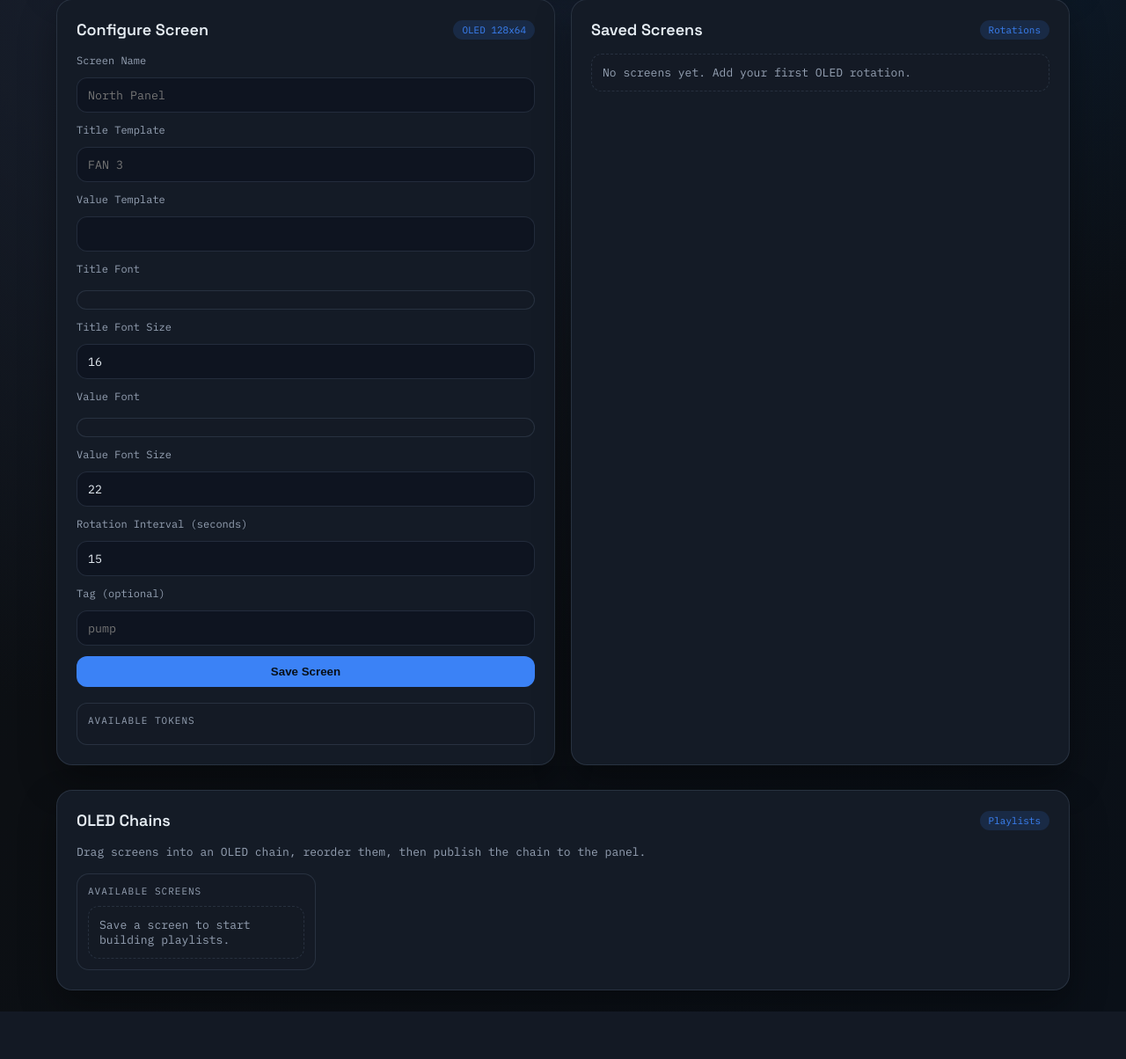
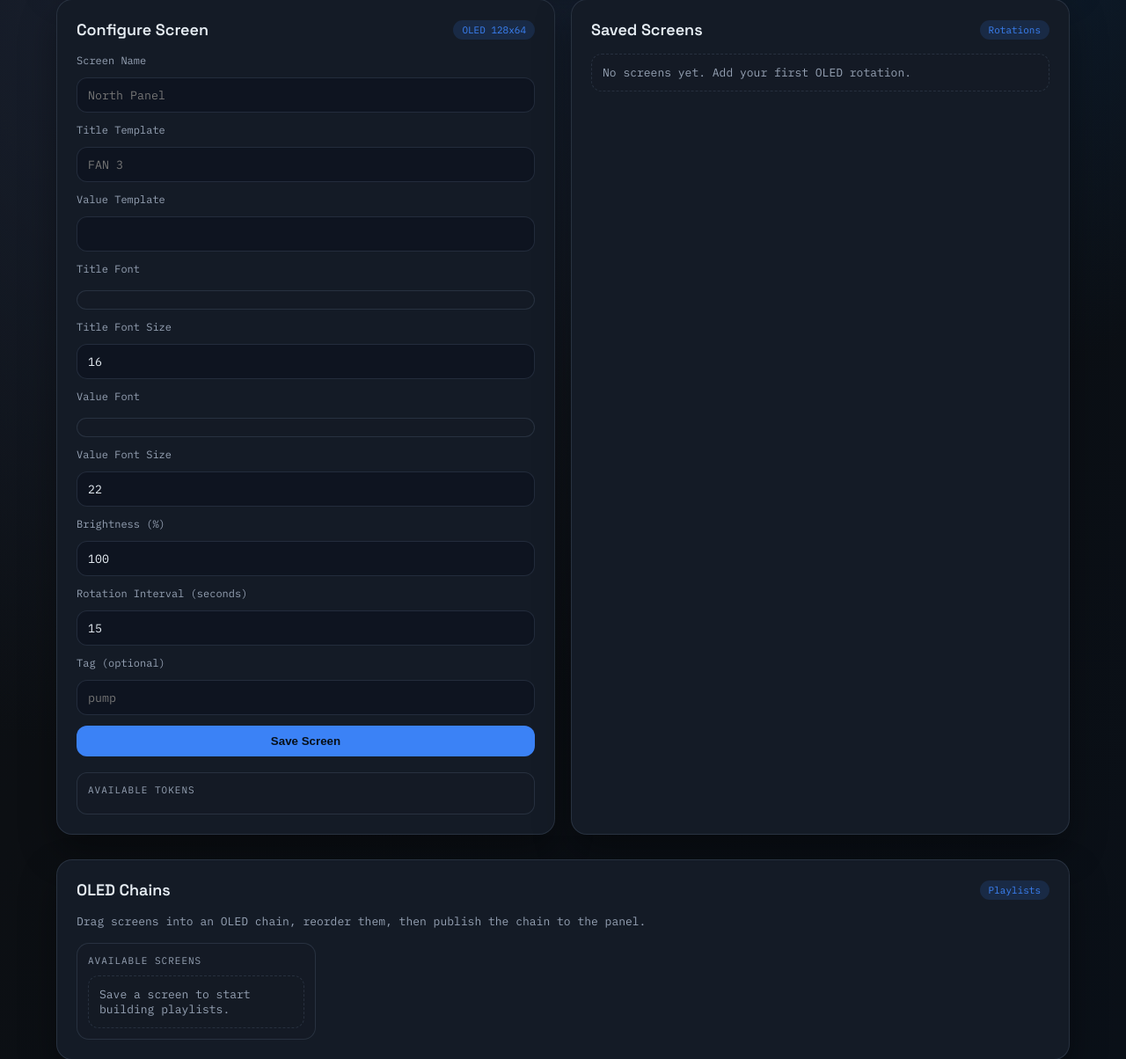
Before and after one commit to warner-family-dev/hydrox, a FastAPI app: template app/templates/screens.html in a window 1280 px wide. Shown: the part 334-1538 px from the top of the page at 88% size. Before the commit the page ends 1484 px from the top, so only its background shows below. Run offline with FastAPI, Linux system fonts and the light colour scheme; the template is opened without the code that fills it, so the values that code supplies are empty; parts of the project's set-up code (start-up, migrations or seed data) failed here and were passed over.

Commit message:
feat: add oled brightness per screen

```diff
--- a/app/db.py
+++ b/app/db.py
@@ -62,6 +62,7 @@ def init_db() -> None:
                 font_size INTEGER NOT NULL,
                 title_font_size INTEGER,
                 value_font_size INTEGER,
+                brightness_percent INTEGER NOT NULL DEFAULT 100,
                 rotation_seconds INTEGER NOT NULL,
                 tag TEXT,
                 created_at TEXT DEFAULT CURRENT_TIMESTAMP
@@ -155,6 +156,7 @@ def init_db() -> None:
         _ensure_column(conn, "screens", "value_font_family", "TEXT")
         _ensure_column(conn, "screens", "title_font_size", "INTEGER")
         _ensure_column(conn, "screens", "value_font_size", "INTEGER")
+        _ensure_column(conn, "screens", "brightness_percent", "INTEGER NOT NULL DEFAULT 100")
         _ensure_column(conn, "sensors", "unit", "TEXT NOT NULL DEFAULT 'C'")
         _ensure_column(conn, "sensors", "active", "INTEGER NOT NULL DEFAULT 1")
         conn.commit()
--- a/app/main.py
+++ b/app/main.py
@@ -211,7 +211,7 @@ def screens(request: Request):
             SELECT id, name, message_template, font_family, font_size,
                    rotation_seconds, tag, created_at, title_template,
                    value_template, title_font_family, value_font_family,
-                   title_font_size, value_font_size
+                   title_font_size, value_font_size, brightness_percent
             FROM screens
             ORDER BY created_at DESC
             """
@@ -299,7 +299,7 @@ def _load_oled_chain(conn, oled_channel: int) -> list[PlaylistScreen]:
         """
         SELECT s.name, s.title_template, s.value_template, s.message_template,
                s.font_family, s.font_size, s.title_font_family, s.value_font_family,
-               s.title_font_size, s.value_font_size, s.rotation_seconds
+               s.title_font_size, s.value_font_size, s.rotation_seconds, s.brightness_percent
         FROM oled_chains oc
         JOIN screens s ON s.id = oc.screen_id
         WHERE oc.oled_channel = ?
@@ -318,6 +318,7 @@ def _load_oled_chain(conn, oled_channel: int) -> list[PlaylistScreen]:
                 title_size=int(row["title_font_size"] or 16),
                 value_size=int(row["value_font_size"] or row["font_size"] or 22),
                 rotation_seconds=int(row["rotation_seconds"] or 15),
+                brightness_percent=int(row["brightness_percent"] or 100),
             )
         )
     return screens
@@ -332,6 +333,7 @@ def create_screen(
     value_font_family: str = Form("DejaVu Sans Mono"),
     title_font_size: int = Form(16),
     value_font_size: int = Form(22),
+    brightness_percent: int = Form(100),
     rotation_seconds: int = Form(15),
     tag: str = Form(""),
 ):
@@ -340,8 +342,9 @@ def create_screen(
             """
             INSERT INTO screens (name, message_template, font_family, font_size,
                                  rotation_seconds, tag, title_template, value_template,
-                                 title_font_family, value_font_family, title_font_size, value_font_size)
-            VALUES (?, ?, ?, ?, ?, ?, ?, ?, ?, ?, ?, ?)
+                                 title_font_family, value_font_family, title_font_size, value_font_size,
+                                 brightness_percent)
+            VALUES (?, ?, ?, ?, ?, ?, ?, ?, ?, ?, ?, ?, ?)
             """,
             (
                 name,
@@ -356,6 +359,7 @@ def create_screen(
                 value_font_family,
                 title_font_size,
                 value_font_size,
+                max(0, min(100, brightness_percent)),
             ),
         )
         conn.commit()
@@ -407,6 +411,7 @@ def update_screen(
     value_font_family: str = Form(...),
     title_font_size: int = Form(...),
     value_font_size: int = Form(...),
+    brightness_percent: int = Form(100),
     rotation_seconds: int = Form(...),
     tag: str = Form(""),
 ):
@@ -417,7 +422,7 @@ def update_screen(
             SET name = ?, title_template = ?, value_template = ?,
                 title_font_family = ?, value_font_family = ?,
                 title_font_size = ?, value_font_size = ?,
-                rotation_seconds = ?, tag = ?, message_template = ?,
+                brightness_percent = ?, rotation_seconds = ?, tag = ?, message_template = ?,
                 font_family = ?, font_size = ?
             WHERE id = ?
             """,
@@ -429,6 +434,7 @@ def update_screen(
                 value_font_family,
                 title_font_size,
                 value_font_size,
+                max(0, min(100, brightness_percent)),
                 rotation_seconds,
                 tag or None,
                 value_template,
--- a/app/services/oled_manager.py
+++ b/app/services/oled_manager.py
@@ -30,6 +30,7 @@ class PlaylistScreen:
     title_size: int
     value_size: int
     rotation_seconds: int
+    brightness_percent: int
 
 
 class OLEDJob:
@@ -71,6 +72,11 @@ class OLEDJob:
                 end_at = time.time() + rotation_seconds
                 title_font = _cached_font(font_cache, screen.title_font, screen.title_size)
                 value_font = _cached_font(font_cache, screen.value_font, screen.value_size)
+                brightness = int(max(0, min(100, screen.brightness_percent)))
+                try:
+                    device.contrast(int(brightness / 100 * 255))
+                except Exception:
+                    logger.exception("oled contrast update failed for channel %s", self.channel)
                 while time.time() < end_at and not self._stop_event.is_set():
                     if self.pixel_shift and time.time() >= next_shift:
                         shift_x = random.randint(-2, 2)
--- a/app/templates/screens.html
+++ b/app/templates/screens.html
@@ -50,6 +50,9 @@
 
       <label class="form__label">Value Font Size</label>
       <input class="form__input" type="number" name="value_font_size" value="22" min="8" max="40" required />
+
+      <label class="form__label">Brightness (%)</label>
+      <input class="form__input" type="number" name="brightness_percent" value="100" min="0" max="100" required />
 
       <label class="form__label">Rotation Interval (seconds)</label>
       <input class="form__input" type="number" name="rotation_seconds" value="15" min="5" max="600" required />
@@ -115,6 +118,9 @@
 
             <label class="form__label">Value Font Size</label>
             <input class="form__input" type="number" name="value_font_size" value="{{ screen.value_font_size or screen.font_size }}" min="8" max="40" required />
+
+            <label class="form__label">Brightness (%)</label>
+            <input class="form__input" type="number" name="brightness_percent" value="{{ screen.brightness_percent or 100 }}" min="0" max="100" required />
 
             <label class="form__label">Rotation Interval (seconds)</label>
             <input class="form__input" type="number" name="rotation_seconds" value="{{ screen.rotation_seconds }}" min="5" max="600" required />
```
Also changed, not shown: CHANGELOG.md.
